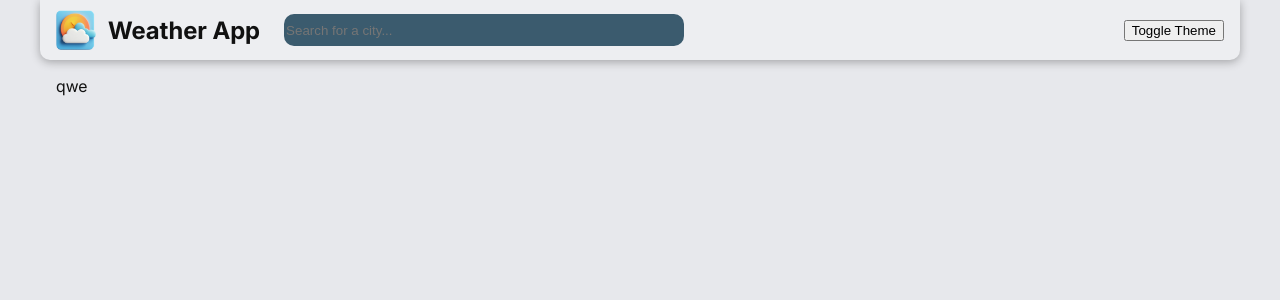
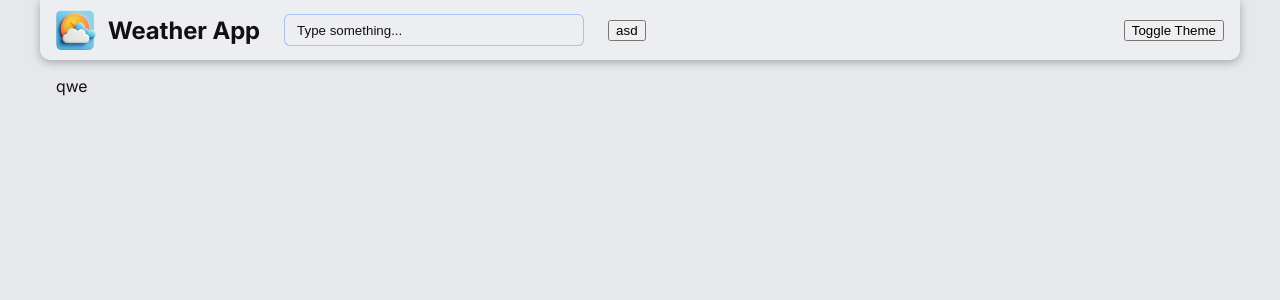
Before and after one commit to slepo99/Weather-App, a Vue app: page / in a window 1280 px wide. Shown: the top 300 px of the page. Built offline with nearby package versions, Linux system fonts and the light colour scheme.

Commit message:
custom input autocomplite

```diff
--- a/src/assets/styles/_variables.scss
+++ b/src/assets/styles/_variables.scss
@@ -1,4 +1,8 @@
 $theme-dark: #1e90ff;
 $theme-light: #f3eae9;
 $container-max-width: 1200px;
-$content-shadow: 0 2px 10px rgba(0, 0, 0, 0.3);
+$block-shadow: 0 2px 10px rgba(0, 0, 0, 0.3);
+$content-shadow:
+  0 0 0 1px rgba(59, 130, 246, 0.8),
+  0 0 10px rgba(59, 130, 246, 0.6),
+  0 0 20px rgba(59, 130, 246, 0.4);
--- a/src/components/AppHeader/SearchBar.vue
+++ /dev/null
@@ -1,27 +0,0 @@
-<template>
-
-        <input type="text" placeholder="Search for a city..." class="search-bar" v-model="searchQuery"/>
-
-</template>
-
-<script setup lang="ts">
-import { ref } from 'vue'
-
-const searchQuery = ref('')
-</script>
-
-
-
-<style scoped>
-.search-bar {
-    background-color: rgb(59, 91, 110);
-    border: none;
-    border-radius: 10px;
-    height: 32px;
-    max-width: 400px;
-    width: 100%;
-}
-.search-bar:focus {
-  outline: none;
-}
-</style>
--- a/src/components/AppHeader/index.vue
+++ b/src/components/AppHeader/index.vue
@@ -9,19 +9,39 @@
         />
         <span class="app-logo__title">Weather App</span>
       </div>
-      <SearchBar v-if="router.currentRoute.value.fullPath === ROUTES.HOME" />
+      <CustomInput
+        v-if="router.currentRoute.value.fullPath === ROUTES.HOME"
+        v-model="searchQuery"
+        :autocomplete-data="arr"
+        @update:model-value="searchCity"
+      />
+      <button @click="increase">asd</button>
     </div>
     <button @click="themeStore.toggleTheme">Toggle Theme</button>
   </header>
 </template>
 
 <script setup lang="ts">
-import SearchBar from "./SearchBar.vue";
+import CustomInput from "@/components/UI/CustomInput.vue";
 import { useThemeStore } from "@/stores/theme";
 import { useRouter } from "vue-router";
 import { ROUTES } from "@/constants/routes";
+import { ref } from "vue";
 const themeStore = useThemeStore();
 const router = useRouter();
+const searchQuery = ref("");
+const arr = ref<number[]>([])
+function searchCity(val: string) {
+  console.log(val)
+}
+function increase() {
+  if(arr.value.length) {
+    arr.value = []
+  } else {
+    arr.value.push(1);
+  }
+}
+
 </script>
 
 <style scoped lang="scss">
@@ -33,7 +53,7 @@ const router = useRouter();
   justify-content: space-between;
   border-radius: 0 0 10px 10px;
   background-color: var(--content-bg);
-  box-shadow: $content-shadow;
+  box-shadow: $block-shadow;
 }
 .app-header__left {
   display: flex;
@@ -45,6 +65,7 @@ const router = useRouter();
   display: flex;
   align-items: center;
   gap: 12px;
+  cursor: pointer;
 }
 .app-logo__image {
   width: 40px;
--- /dev/null
+++ b/src/components/UI/CustomInput.vue
@@ -0,0 +1,103 @@
+<template>
+  <div class="input-container" :style="`max-width: ${props.width ? props.width : '300'}px`">
+    <input
+      :value="modelValue"
+      @input="
+        emit('update:modelValue', ($event.target as HTMLInputElement).value)
+      "
+      :disabled="disabled"
+      :placeholder="props.label || 'Type something...'"
+      type="text"
+      class="input-bar"
+    />
+    <div
+      :class="{
+        'input-autocomplete-active':
+          props.autocompleteData && props.autocompleteData?.length,
+      }"
+      class="input-autocomplete"
+    >
+      <div v-for="value in 30" :key="value" class="autocomplite-element">
+        {{ value }}
+      </div>
+    </div>
+  </div>
+</template>
+
+<script setup lang="ts">
+interface Props {
+  modelValue: string;
+  label?: string;
+  error?: string;
+  disabled?: boolean;
+  autocompleteData?: string | number[];
+  width?: string | number;
+}
+
+const props = defineProps<Props>();
+const emit = defineEmits(["update:modelValue"]);
+</script>
+
+<style scoped lang="scss">
+.input-container {
+  display: flex;
+  flex-direction: column;
+  gap: 4px;
+  flex: 1;
+  position: relative;
+  transition: all 0.3s ease;
+}
+.input-bar {
+  background-color: var(--content-bg);
+  border: none;
+  border-radius: 6px;
+  height: 32px;
+  max-width: 100%;
+  width: 100%;
+  border: 1px solid rgba(59, 130, 246, 0.4);
+  color: var(--text);
+  padding: 0 12px;
+  transition: all 0.3s ease;
+  z-index: 2;
+}
+.input-focused {
+  box-shadow: $content-shadow;
+}
+.input-bar::placeholder {
+  color: var(--text);
+}
+.input-bar:focus {
+  outline: none;
+  box-shadow: $content-shadow;
+  transition: all 0.3 ease;
+  border: 0px;
+}
+.input-autocomplete {
+  position: absolute;
+  top: 30px;
+  background-color: var(--content-bg);
+  border-radius: 6px;
+  box-shadow: $block-shadow;
+  padding: 8px 0;
+  z-index: 1;
+  width: 100%;
+  overflow: hidden;
+  transform-origin: top;
+  transform: scaleY(0);
+  transition: transform 0.25s ease;
+  max-height: 240px;
+}
+.input-autocomplete-active {
+  overflow-y: auto;
+  transform: scaleY(1);
+}
+.autocomplite-element {
+  cursor: pointer;
+  transition: all 0.2s ease;
+  height: 24px;
+  padding: 0 8px;
+}
+.autocomplite-element:hover {
+  background-color: rgba(59, 130, 246, 0.2);
+}
+</style>
--- a/src/style.css
+++ b/src/style.css
@@ -1 +1,15 @@
 /* src/style.css */
+*::-webkit-scrollbar {
+  width: 3px;
+  height: 6px;
+}
+
+*::-webkit-scrollbar-track {
+  background: transparent;
+}
+
+*::-webkit-scrollbar-thumb {
+  background-color: rgba(0,0,0,0.3);
+  border-radius: 3px;
+  border: 2px solid transparent;
+}
```
Also changed, not shown: src/assets/styles/main.scss (line endings or trailing spaces).
